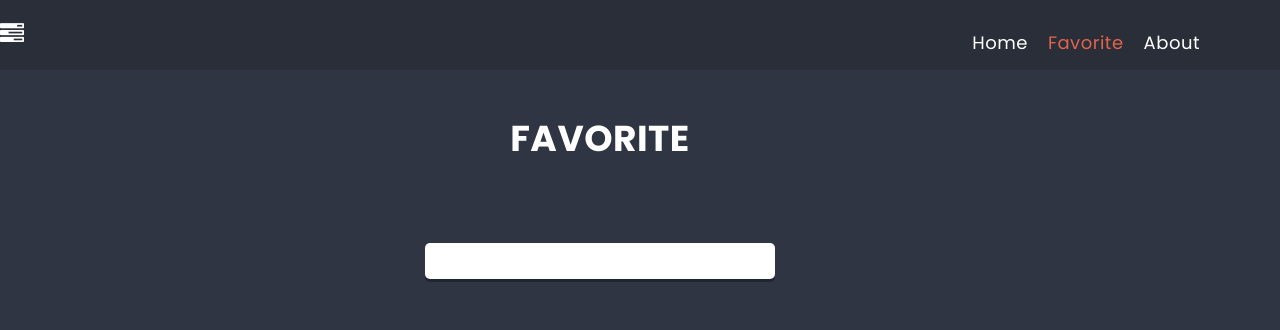
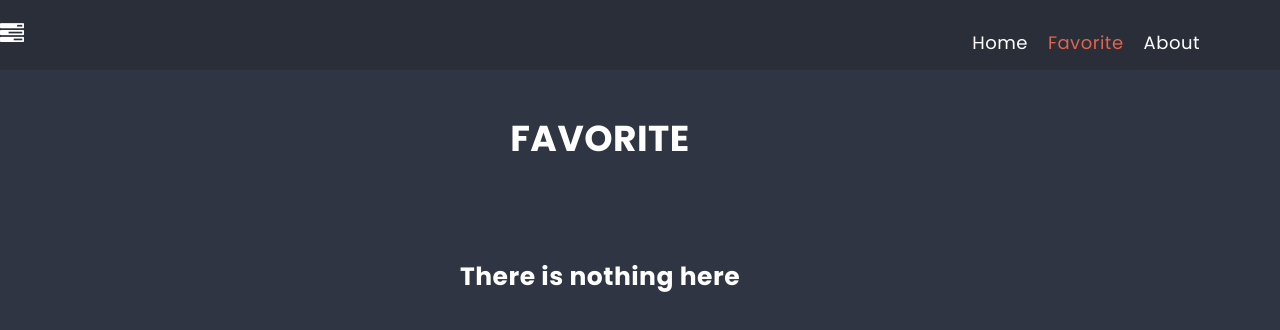
Before and after one commit to tetiananosenko/to-do-list, a React (Create React App) app: page /favorite in a window 1280 px wide. Shown: the top 330 px of the page. Built offline with nearby package versions, Linux system fonts and the light colour scheme.

Commit message:
change section favorite

```diff
--- a/src/components/Favorite/Favorite.js
+++ b/src/components/Favorite/Favorite.js
@@ -4,11 +4,14 @@
 import styles from './Favorite.module.scss';
 import clsx from 'clsx';
 const Favorite = () => {
-  const cards = useSelector(state => state.cards.filter(card => card.isFavorite === true));
+  const cards = useSelector(state => state.cards.filter(card => card.isFavorite));
+  const noCards = !cards.length;
   return (
     <>
       <PageTitle title="Favorite" />
-      <ul className={styles.cardsFavorite}>
+
+      <h1 className={clsx(styles.text, !noCards && styles.isFavorite)}>There is nothing here</h1>
+      <ul className={clsx(styles.cardsFavorite, noCards && styles.isFavorite)}>
         {cards.map(card => <Card key={card.id} title={card.title} isFavorite={card.isFavorite} id={card.id} />)}
       </ul>
     </>
--- a/src/components/Favorite/Favorite.module.scss
+++ b/src/components/Favorite/Favorite.module.scss
@@ -17,5 +17,6 @@
 }
 
 .text {
-  color: white;
+  color: $color-light;
+  font-size: 25px;
 }
--- a/src/components/SearchForm/SearchForm.js
+++ b/src/components/SearchForm/SearchForm.js
@@ -7,7 +7,6 @@
 
 const SearchForm = () => {
   const [value, setValue] = useState('');
-  // let search = useSelector(state => state.search);
   const dispatch = useDispatch();
 
   const handleSubmit = (event) => {
```
